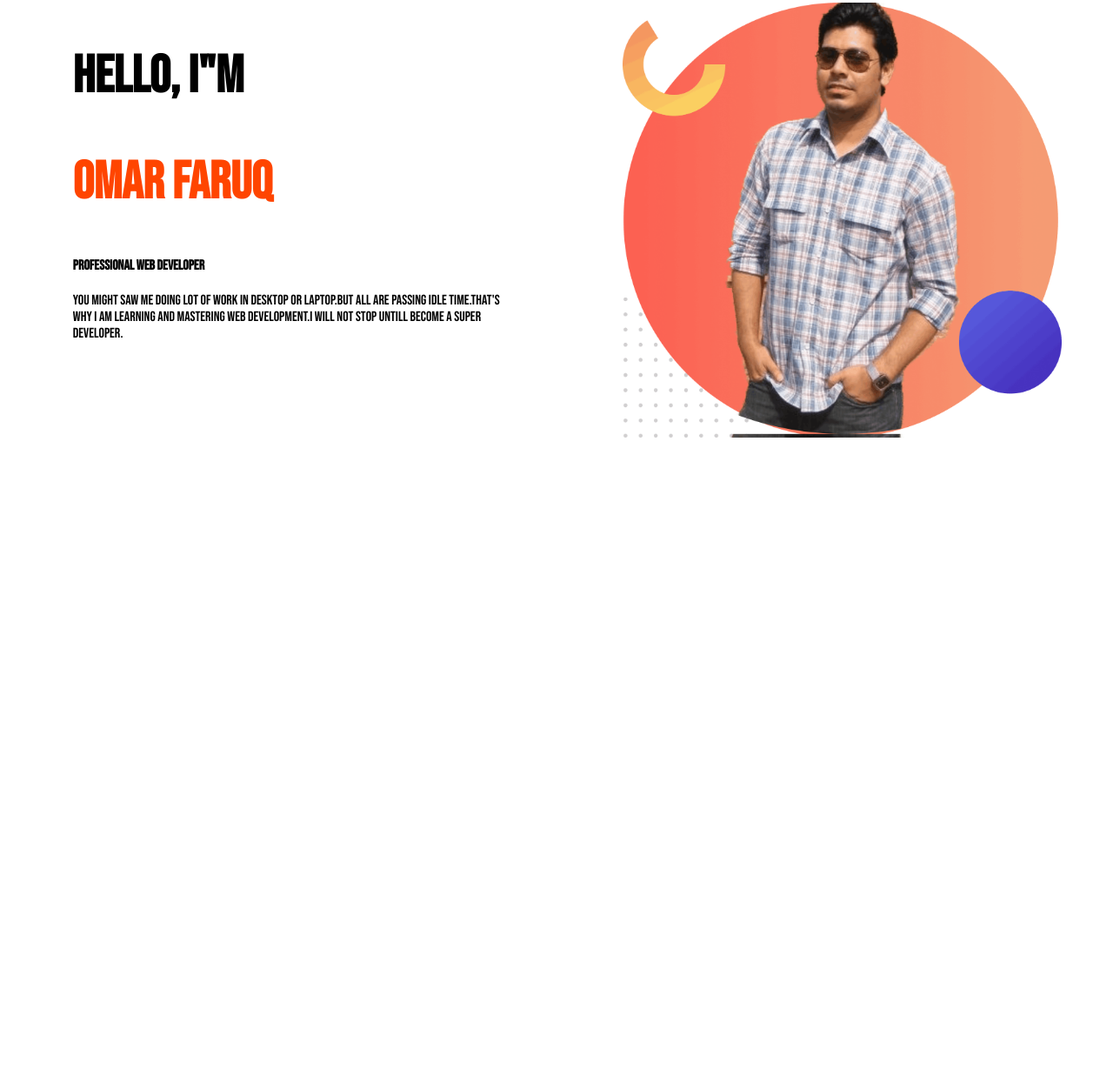
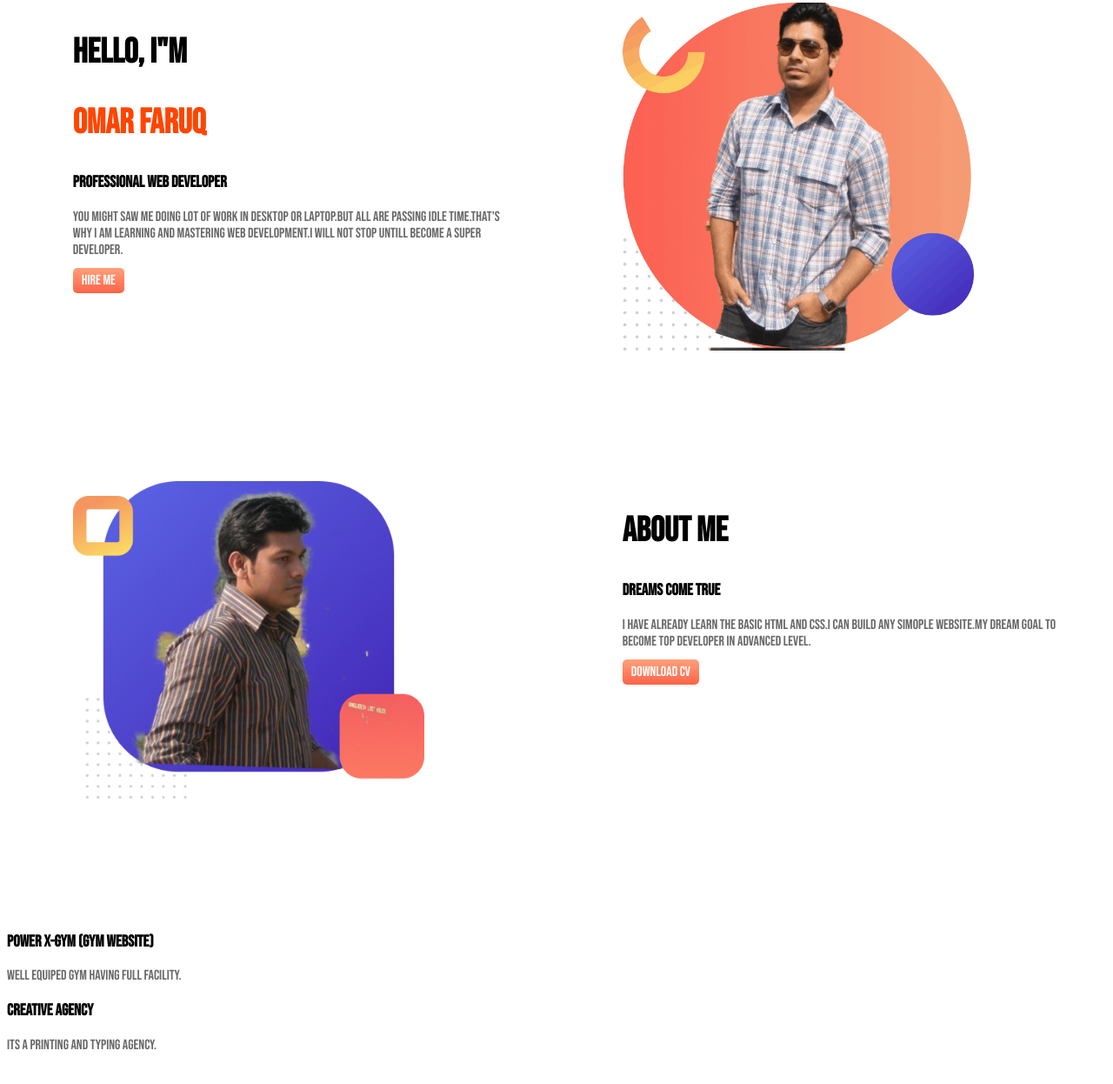
Before and after one commit to oflimon/my-first-web, a plain HTML site: page index.html in a window 1280 px wide. Shown: the part 56-1302 px from the top of the page at 87% size. Before the commit the page ends 800 px from the top, so only its background shows below. Drawn offline with Linux system fonts and the light colour scheme.

Commit message:
added text

```diff
--- a/index.html
+++ b/index.html
@@ -12,12 +12,34 @@
          <div class="half-width">
                 <h1>HELLO, I"M</h1>
                 <h1><span class="name-highlight">OMAR FARUQ</span></h1>
-                <h4>professional web developer</h4>
+                <h3>professional web developer</h3>
                 <p>you might saw me doing lot of work in desktop or laptop.but all are passing idle time.that's why i am learning and mastering web development.i will not stop untill become a super developer.</p>
+                <a class="link-button" target="_blank" href="https://www.linkedin.com/in/omar-faruq-8b4599102/">Hire Me</a>
           </div>
           <div class="half-width">
-                <img src="images/profile1.png">
+              <img src="images/profile1.png">
           </div>
      </section>
+     <section class="Dream area">
+          <div class="half-width">
+              <img src="images/profile2.png">
+          </div>
+          <div class="half-width">
+             <h2>About Me</h2>
+             <h3>Dreams come true</h3>
+             <p>i have already learn the basic html and css.i can build any simople website.my dream goal to become top developer in advanced level.</p>
+             <a class="link-button" target="_blank" href="https://www.linkedin.com/in/omar-faruq-8b4599102/">download CV</a>
+          </div>
+      </section>
+      <section class="Latest working project">
+          <div class="half width">
+              <h3>power x-gym (gym website)</h3>
+              <p>well equiped gym having full facility.</p>
+          </div>
+          <div class="half width">
+              <h3>creative agency</h3>
+              <p>its a printing and typing agency.</p>
+          </div>
+       </section>
 </body>
 </html>
--- a/style.css
+++ b/style.css
@@ -1,8 +1,14 @@
 body{
     font-family: 'Bebas Neue', cursive;
 }
-H1{
-  font-size: 60px;
+h1{
+  font-size: 40px;
+}
+h2{
+ font-size: 40px;
+}
+p{
+    color: dimgray;
 }
 .name-highlight{
     color: orangered;
@@ -14,5 +20,17 @@ H1{
     padding-left: 2%;
 }
 .half-width img{
-    width: 100%;
+    width: 80%;
+  }
+section{
+    height: 500px;
+    padding-bottom: 50px;
 }
+.link-button{
+    text-decoration: none;
+    background-image: linear-gradient(lightsalmon, tomato);
+    padding: 5px 10px;
+    border-radius: 5px;
+    color: white;
+    font-weight: 500;
+}
```
Also changed, not shown: images/profile2.png (added).
